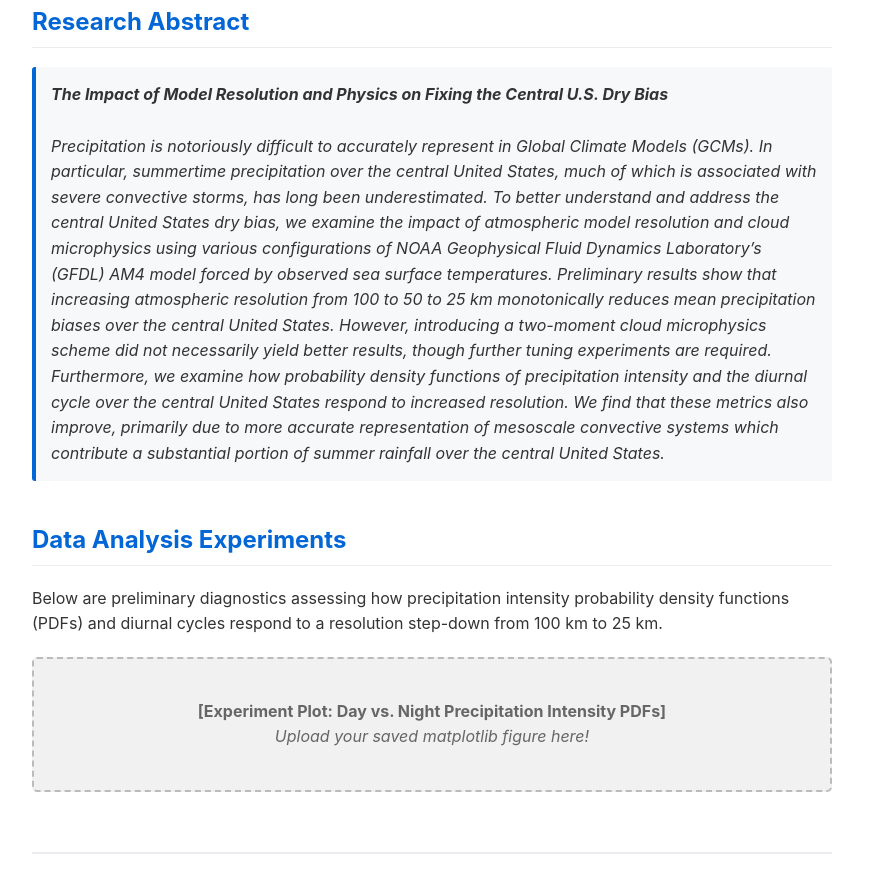
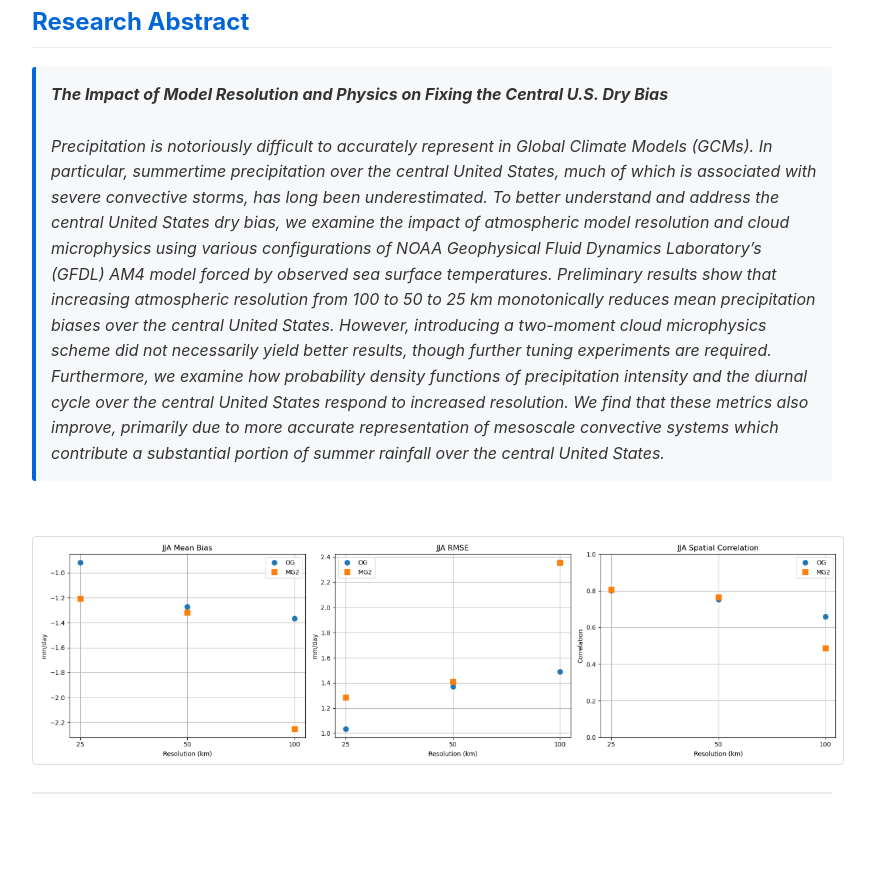
Before and after one commit to JAEL65/Jaelyn_Longino.github.io, a plain HTML site: page index.html in a window 1280 px wide. Shown: the part 371-1264 px from the top of the page, without its empty margins (208-1083 px from the left). After the commit the page ends 1215 px from the top, so only its background shows below. Drawn offline with Linux system fonts and the light colour scheme.

Commit message:
Update index.html

```diff
--- a/index.html
+++ b/index.html
@@ -37,16 +37,7 @@
         </div>
     </div>
 
-    <div class="section">
-        <h2>Data Analysis Experiments</h2>
-        <p>Below are preliminary diagnostics assessing how precipitation intensity probability density functions (PDFs) and diurnal cycles respond to a resolution step-down from 100 km to 25 km.</p>
-        <div class="plot-container">
-            <div class="plot-placeholder">
-                <strong>[Experiment Plot: Day vs. Night Precipitation Intensity PDFs]</strong><br>
-                <em>Upload your saved matplotlib figure here!</em>
-            </div>
-        </div>
-    </div>
+  <img src="RES_comparsion.png" alt="RMSE vs Model RES" style="max-width: 100%; height: auto; border: 1px solid #ddd; border-radius: 4px; padding: 5px; margin-top: 15px;">
 
-</body>
+    </div> </body>
 </html>
```
